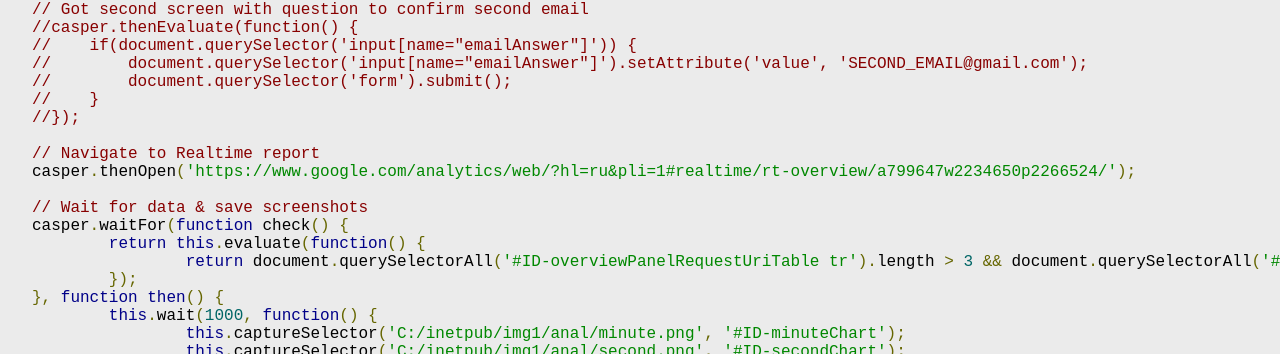
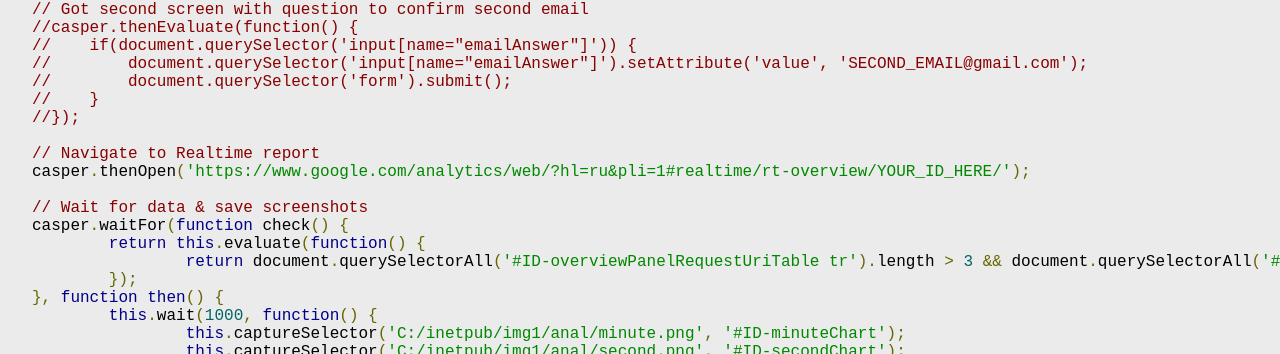
Before and after one commit to michaelbramwell/mac2000.github.com, a Jekyll site: the page built from _posts/2015-02-04-google-analytics-realtime-charts.md, in a window 1280 px wide. Shown: the part 604-958 px from the top of the page. Built offline with Jekyll 4.4.1, drawn with Linux system fonts in a browser that asks for light colours; some web fonts are replaced; part of the change alters nothing that is shown.

Commit message:
anal - fix url

```diff
--- a/_posts/2015-02-04-google-analytics-realtime-charts.md
+++ b/_posts/2015-02-04-google-analytics-realtime-charts.md
@@ -36,7 +36,7 @@ Here is way you can retrieve Google Analytics Realtime report charts:
 	//});
 
 	// Navigate to Realtime report
-	casper.thenOpen('https://www.google.com/analytics/web/?hl=ru&pli=1#realtime/rt-overview/a799647w2234650p2266524/');
+	casper.thenOpen('https://www.google.com/analytics/web/?hl=ru&pli=1#realtime/rt-overview/YOUR_ID_HERE/');
 
 	// Wait for data & save screenshots
 	casper.waitFor(function check() {
```
